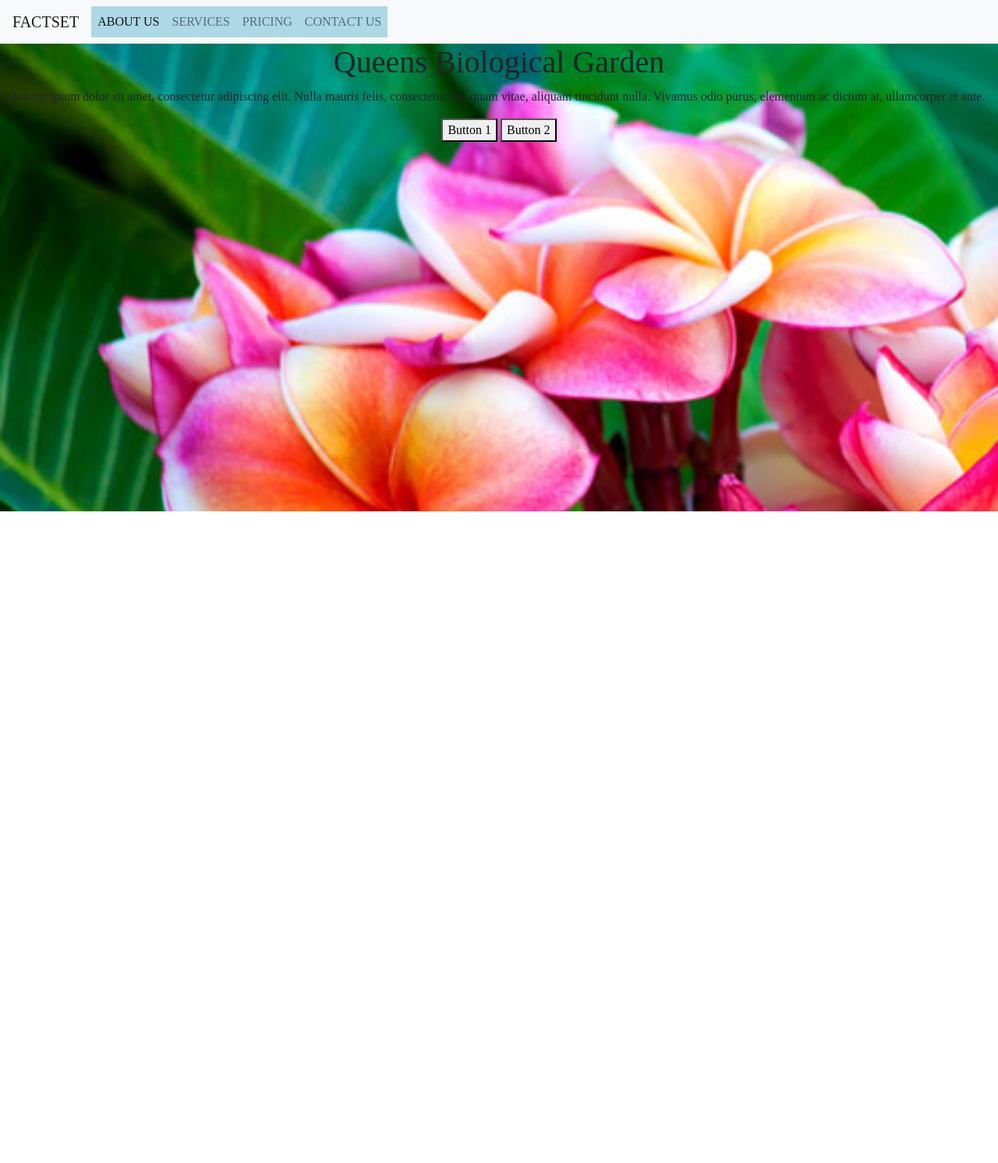
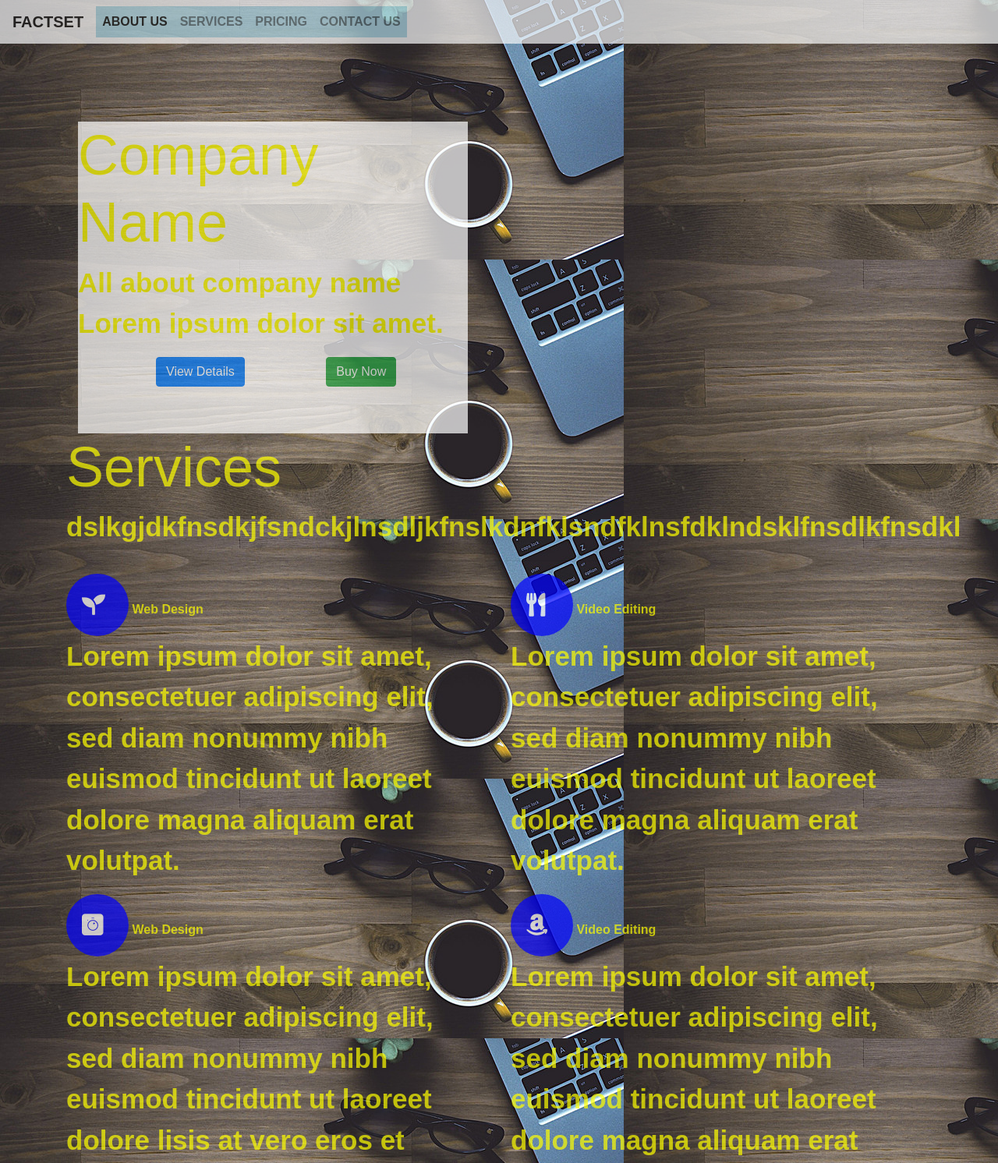
Before and after one commit to shahhhhhh/helloworld, a plain HTML site: page index.html in a window 1280 px wide. Shown: the top 1492 px of the page at 78% size. Before the commit the page ends 800 px from the top, so only its background shows below. Drawn offline with nearby package versions, Linux system fonts and the light colour scheme.

Commit message:
services

```diff
--- a/index.html
+++ b/index.html
@@ -5,6 +5,9 @@
     <title> NYonTech</title>
     <link rel="stylesheet" href="https://stackpath.bootstrapcdn.com/bootstrap/4.3.0/css/bootstrap.min.css" integrity="sha384-PDle/QlgIONtM1aqA2Qemk5gPOE7wFq8+Em+G/hmo5Iq0CCmYZLv3fVRDJ4MMwEA" crossorigin="anonymous">
     <link rel="stylesheet" href="style.css" type="text/css" />
+    <link rel="stylesheet" href="https://use.fontawesome.com/releases/v5.7.2/css/all.css" integrity="sha384-fnmOCqbTlWIlj8LyTjo7mOUStjsKC4pOpQbqyi7RrhN7udi9RwhKkMHpvLbHG9Sr" crossorigin="anonymous">
+
+
 </head>
 
 <body>
@@ -30,16 +33,85 @@
 
     <header>
 
-        <h1>Queens Biological Garden</h1>
+        <h1>Company </br> Name</h1>
 
-        <p>Lorem ipsum dolor sit amet, consectetur adipiscing elit. Nulla mauris felis, consectetur nec quam vitae, aliquam tincidunt nulla. Vivamus odio purus, elementum ac dictum at, ullamcorper et ante.</p>
+        <p>All about company name Lorem ipsum dolor sit amet.</p>
 
     <span>
-        <button>Button 1</button>
+        <button type="button" class="btn btn-primary">View Details</button>
 
-        <button>Button 2</button>
+        <button type="button" class="btn btn-success">Buy Now</button>
     </span>
     </header>
+
+
+    <section class= "services container">
+
+
+        <h1>Services</h1>
+        <p>dslkgjdkfnsdkjfsndckjlnsdljkfnslkdnfklsndfklnsfdklndsklfnsdlkfnsdkl</p>
+        <hr></hr>
+
+
+        <div class="row">
+            <div class="col-md-6">
+                <i class="fas fa-seedling"></i>
+                <span><strong>Web Design</strong></span>
+                <p>
+                    Lorem ipsum dolor sit amet, consectetuer adipiscing elit,
+                    sed diam nonummy nibh euismod tincidunt ut laoreet dolore
+                    magna aliquam erat volutpat.
+                </p>
+
+            </div>
+
+            <div class="col-md-6">
+                <i class="fas fa-utensils"></i>
+                <span><strong>Video Editing</strong></span>
+                <p>
+                    Lorem ipsum dolor sit amet, consectetuer adipiscing elit,
+                sed diam nonummy nibh euismod tincidunt ut laoreet dolore
+                magna aliquam erat volutpat.
+                </p>
+
+            </div>
+
+        </div>
+
+
+        <div class="row">
+            <div class="col-md-6">
+                <i class="fab fa-algolia"></i>
+                <span><strong>Web Design</strong></span>
+                <p>
+                    Lorem ipsum dolor sit amet, consectetuer adipiscing elit,
+                    sed diam nonummy nibh euismod tincidunt ut laoreet dolore
+                    lisis at vero eros et
+                </p>
+
+
+        </div>
+
+            <div class="col-md-6">
+                <i class="fab fa-amazon"></i>
+                <span><strong>Video Editing</strong></span>
+                <p>
+                    Lorem ipsum dolor sit amet, consectetuer adipiscing elit,
+                sed diam nonummy nibh euismod tincidunt ut laoreet dolore
+                magna aliquam erat volutpat. Ut wisi enim ad minim veniam,
+                modo typi, qui nunc nobis videntur parum clari, fiant sollemnes
+                in futurum.
+                </p>
+
+            </div>
+
+        </div>
+
+
+
+    </section>
+
+
 
 </body>
 
--- a/style.css
+++ b/style.css
@@ -1,5 +1,9 @@
 body{
-    font-family: "PT Sans Narrow";
+    font-family: sans-serif;
+    background-image: url(bg.jpg);
+    font-weight:bold;
+    opacity: 0.7;
+    color: yellow;
 }
 
 .navbar{
@@ -16,9 +20,36 @@ body{
 }
 
 header {
-    background-image: url(flowerofthemonthclub.jpg);
-    height: 600px;
-    width: 100%;
+    margin-top: 100px;
+    margin-left: 100px;
+    height: 400px;
+    width: 500px;
     background-size: cover;
-    text-align: center;
+    text-align: left;
+    background-color: white;
 }
+
+h1{
+    font-size: 72px;
+}
+p{
+    font-size: 35px;
+}
+button{
+    margin-left: 100px;
+}
+
+.services i{
+    font-size: 30px;
+    padding:25px 20px;
+    color:#fff;
+    background-color:blue;
+    width:80px;
+    height:80px;
+    border-radius: 50%;
+}
+
+.services span{
+     width:200px;
+     display: inline-block;
+}
```
Also changed, not shown: bg.jpg (added), flowerofthemonthclub.jpg (deleted).
